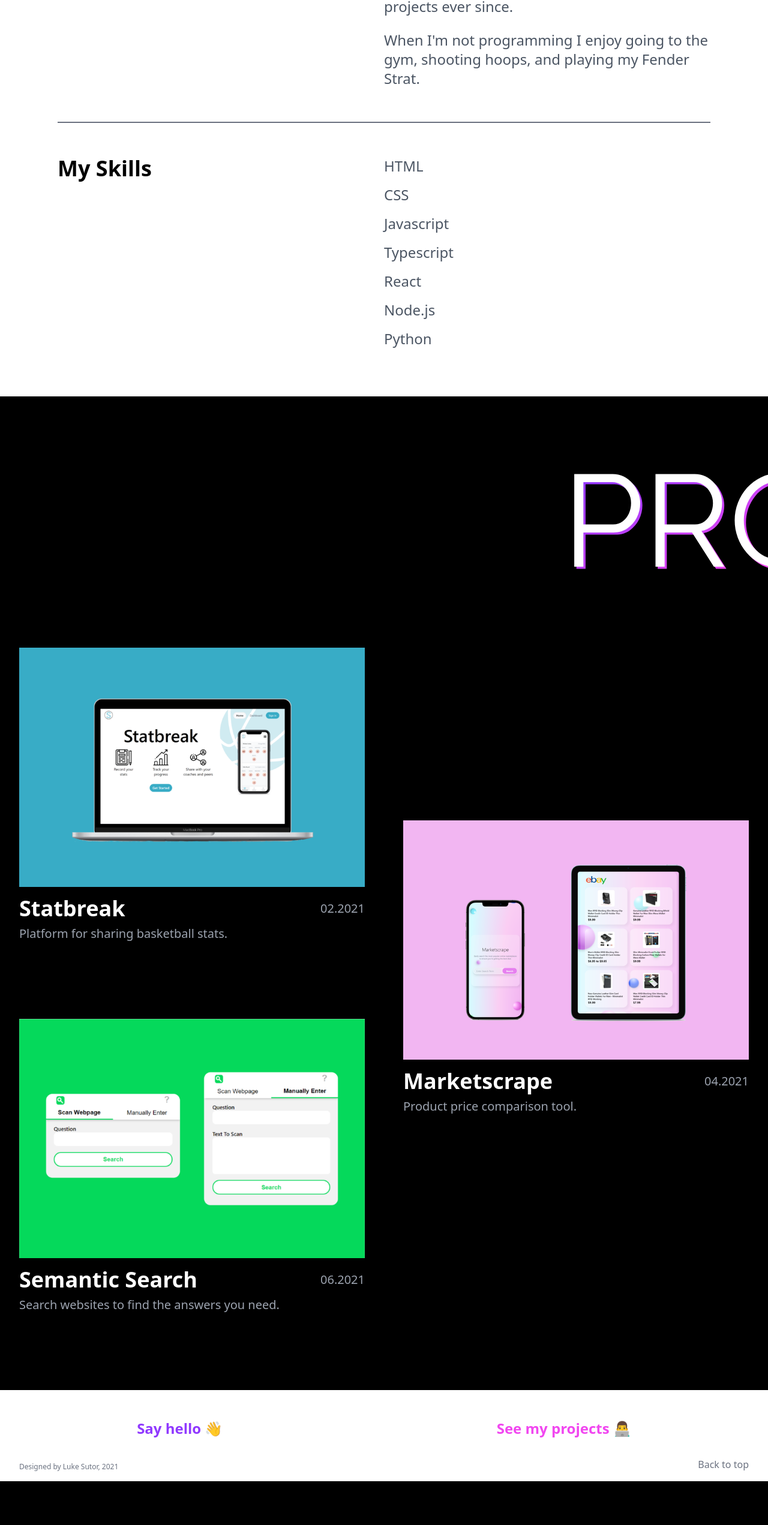
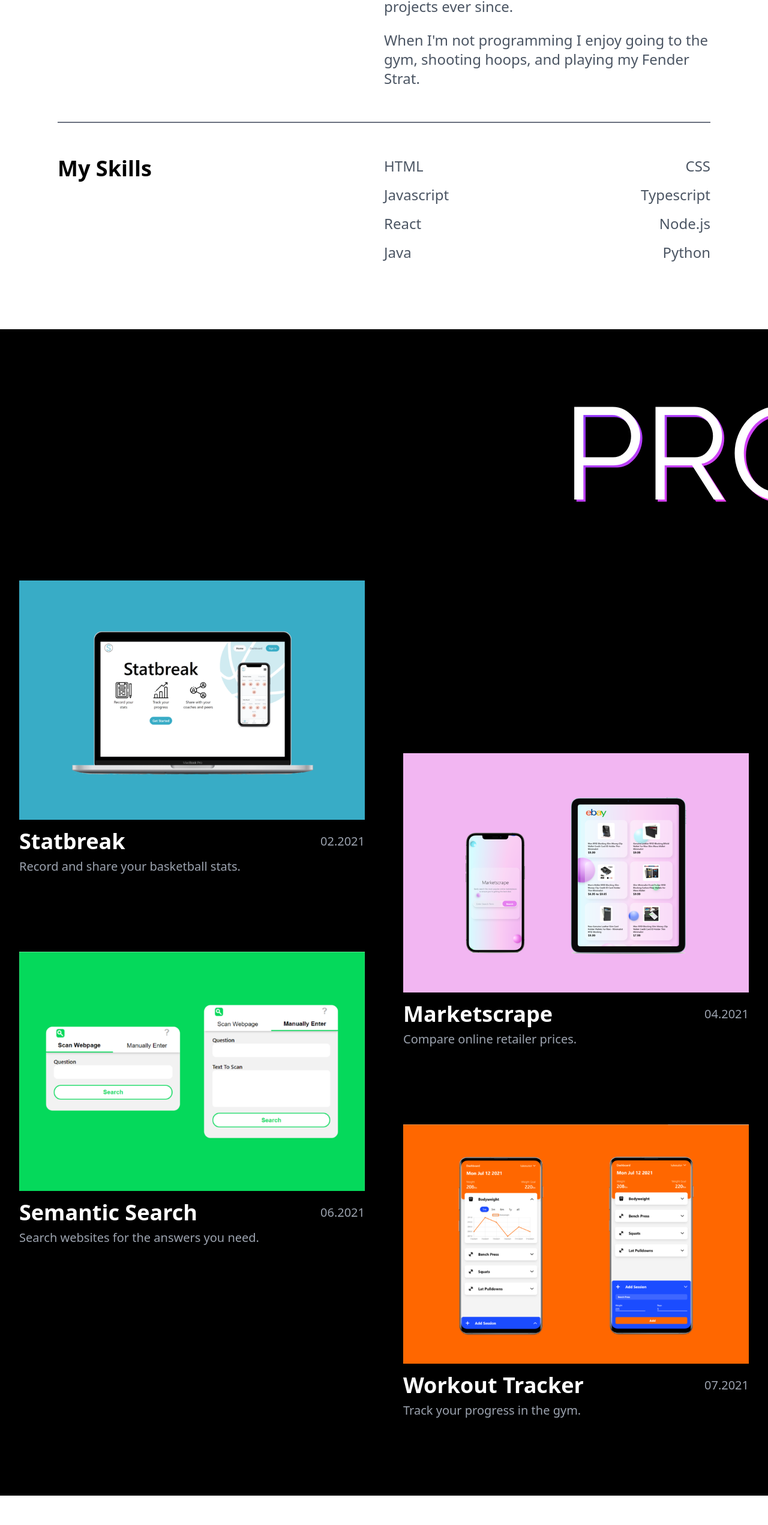
Before and after one commit to LukeSutor/lukesutor.github.io, a React (Create React App) app: page / in a window 1280 px wide. Shown: the part 1666-4209 px from the top of the page at 60% size. Before the commit the page ends 4136 px from the top, so only its background shows below. Built offline with nearby package versions, Linux system fonts and the light colour scheme.

Commit message:
add workout tracker and edit skills design

```diff
--- a/src/components/Projects.js
+++ b/src/components/Projects.js
@@ -1,18 +1,22 @@
 import React from 'react'
-import Marketscrape from './Marketscrape'
-import Statbreak from './Statbreak'
-import SemanticSearch from './SemanticSearch'
+import Marketscrape from './projects/Marketscrape'
+import Statbreak from './projects/Statbreak'
+import SemanticSearch from './projects/SemanticSearch'
+import WorkoutTracker from './projects/WorkoutTracker'
 import './css/projects.css'
 
 export default function Projects(props) {
   return (
     <div className="flex flex-col lg:flex-row justify-around pb-32">
-      <div className="grid grid-rows-1 grid-cols-1 w-full px-8 md:px-20 lg:px-8">
+      <div className="flex flex-col w-full px-8 md:px-20 lg:px-8">
         <Statbreak parentCallBack={props.parentCallBack} page={props.page} />
+        <div className="py-8 md:py-16" />
         <SemanticSearch parentCallBack={props.parentCallBack} page={props.page} />
       </div>
-      <div className="grid grid-rows-1 grid-cols-1 w-full mt-24 lg:mt-72 px-8 md:px-20 lg:px-8">
+      <div className="flex flex-col w-full mt-24 lg:mt-72 px-8 md:px-20 lg:px-8">
         <Marketscrape parentCallBack={props.parentCallBack} page={props.page} />
+        <div className="py-8 md:py-16" />
+        <WorkoutTracker parentCallBack={props.parentCallBack} page={props.page} />
       </div>
     </div>
   )
--- a/src/components/Skills.js
+++ b/src/components/Skills.js
@@ -23,13 +23,30 @@ export default function Skills(props) {
   }, [inView, page])
 
   const languagesHTML = [
-    <p className="pb-4">HTML</p>,
-    <p className="pb-4">CSS</p>,
-    <p className="pb-4">Javascript</p>,
-    <p className="pb-4">Typescript</p>,
-    <p className="pb-4">React</p>,
-    <p className="pb-4">Node.js</p>,
-    <p>Python</p>
+    <div className="flex flex-row justify-between pb-4">
+      <p>HTML</p>
+      <p>CSS</p>
+    </div>,
+    <div className="flex flex-row justify-between pb-4">
+      <p>Javascript</p>
+      <p>Typescript</p>
+    </div>,
+    <div className="flex flex-row justify-between pb-4">
+      <p>React</p>
+      <p>Node.js</p>
+    </div>,
+    <div className="flex flex-row justify-between pb-4">
+      <p>Java</p>
+      <p>Python</p>
+    </div>
+    // <p className="pb-4">HTML</p>,
+    // <p className="pb-4">CSS</p>,
+    // <p className="pb-4">Javascript</p>,
+    // <p className="pb-4">Typescript</p>,
+    // <p className="pb-4">React</p>,
+    // <p className="pb-4">Node.js</p>,
+    // <p className="pb-4">Java</p>,
+    // <p>Python</p>
   ]
 
   // Trail for skills
@@ -57,6 +74,10 @@ export default function Skills(props) {
           {trail.map((props, i) => <animated.div key={i} style={props} >{languagesHTML[i]}</animated.div>)}
         </div>
       </div>
+      <div className="flex flex-row justify-between pb-4">
+        <p></p>
+        <p></p>
+      </div>
     </div>
   )
 }
--- a/src/components/Marketscrape.js
+++ b/src/components/projects/Marketscrape.js
@@ -1,9 +1,9 @@
 import React, { useState, useEffect } from 'react'
 import { useSpring, animated } from 'react-spring'
 import { useInView } from 'react-intersection-observer'
-import marketscrape from './images/marketscrape.png'
-import Github from './images/Github'
-import Link from './images/Link'
+import marketscrape from '../images/marketscrape.png'
+import Github from '../images/Github'
+import Link from '../images/Link'
 
 export default function Marketscrape(props) {
 
@@ -33,7 +33,7 @@ export default function Marketscrape(props) {
 
 
   return (
-    <animated.div ref={ref} style={transition} className="w-full h-full">
+    <animated.div ref={ref} style={transition}>
       <div className="image-container">
         <img src={marketscrape} alt="" className="image" />
         <div className="overlay">
@@ -55,7 +55,7 @@ export default function Marketscrape(props) {
         <a href="https://lukesutor.github.io/marketscrape" target="_blank" rel="noreferrer" className="text-2xl md:text-4xl font-semibold hover:text-gray-300">Marketscrape</a>
         <p className="my-auto text-base md:text-xl text-gray-400 font-thin">04.2021</p>
       </div>
-      <p className="mt-2 text-base md:text-2xl lg:text-xl text-gray-400">Product price comparison tool.</p>
+      <p className="mt-2 text-base md:text-2xl lg:text-xl text-gray-400">Compare online retailer prices.</p>
     </animated.div>
   )
 }
--- a/src/components/SemanticSearch.js
+++ b/src/components/projects/SemanticSearch.js
@@ -1,9 +1,9 @@
 import React, { useState, useEffect } from 'react'
 import { useSpring, animated } from 'react-spring'
 import { useInView } from 'react-intersection-observer'
-import semantic_search from './images/semantic_search.png'
-import Github from './images/Github'
-import Link from './images/Link'
+import semantic_search from '../images/semantic_search.png'
+import Github from '../images/Github'
+import Link from '../images/Link'
 
 export default function SemanticSearch(props) {
 
@@ -33,7 +33,7 @@ export default function SemanticSearch(props) {
 
 
   return (
-    <animated.div ref={ref} style={transition} className="w-full h-full pt-24 lg:pt-32">
+    <animated.div ref={ref} style={transition}>
       <div className="image-container">
         <img src={semantic_search} alt="" className="image" />
         <div className="overlay">
@@ -55,7 +55,7 @@ export default function SemanticSearch(props) {
         <a href="https://chrome.google.com/webstore/detail/semantic-search/moknadjgghaffcedafbafjfjgnaanalm" target="_blank" rel="noreferrer" className="text-2xl md:text-4xl font-semibold hover:text-gray-300 whitespace-nowrap">Semantic Search</a>
         <p className="my-auto text-base md:text-xl text-gray-400 font-thin">06.2021</p>
       </div>
-      <p className="mt-2 text-base md:text-2xl lg:text-xl text-gray-400">Search websites to find the answers you need.</p>
+      <p className="mt-2 text-base md:text-2xl lg:text-xl text-gray-400">Search websites for the answers you need.</p>
     </animated.div>
   )
 }
--- a/src/components/Statbreak.js
+++ b/src/components/projects/Statbreak.js
@@ -1,9 +1,9 @@
 import React, { useEffect, useState } from 'react'
 import { useSpring, animated } from 'react-spring'
 import { useInView } from 'react-intersection-observer'
-import statbreak from './images/statbreak.png'
-import Github from './images/Github'
-import Link from './images/Link'
+import statbreak from '../images/statbreak.png'
+import Github from '../images/Github'
+import Link from '../images/Link'
 
 export default function Statbreak(props) {
 
@@ -33,7 +33,7 @@ export default function Statbreak(props) {
 
 
   return (
-    <animated.div ref={ref} style={transition} className="relative w-full h-full">
+    <animated.div ref={ref} style={transition}>
       <div className="image-container">
         <img src={statbreak} alt="" className="image" />
         <div className="overlay">
@@ -55,7 +55,7 @@ export default function Statbreak(props) {
         <a href="https://statbreak.herokuapp.com" target="_blank" rel="noreferrer" className="text-2xl md:text-4xl font-semibold hover:text-gray-300">Statbreak</a>
         <p className="my-auto text-base md:text-xl text-gray-400 font-thin">02.2021</p>
       </div>
-      <p className="mt-2 text-base md:text-2xl lg:text-xl text-gray-400">Platform for sharing basketball stats.</p>
+      <p className="mt-2 text-base md:text-2xl lg:text-xl text-gray-400">Record and share your basketball stats.</p>
     </animated.div>
   );
 }
--- /dev/null
+++ b/src/components/projects/WorkoutTracker.js
@@ -0,0 +1,62 @@
+import React, { useState, useEffect } from 'react'
+import { useSpring, animated } from 'react-spring'
+import { useInView } from 'react-intersection-observer'
+import workout_tracker from '../images/workout_tracker.png'
+import Github from '../images/Github'
+import Link from '../images/Link'
+
+export default function WorkoutTracker(props) {
+
+  const { page } = props
+
+  const [visible, setVisible] = useState(false)
+
+  const transition = useSpring({
+    config: { mass: 1, tension: 20, friction: 10 },
+    opacity: visible ? 1 : 0,
+    transform: visible ? 'translate3d(0, 0, 0)' : 'translate3d(0, 25px, 0)'
+  })
+
+  const { ref, inView, entry } = useInView({
+    threshold: 0.6
+  })
+
+  useEffect(() => {
+    if (inView) {
+      setVisible(true)
+      props.parentCallBack(2)
+      document.title = "Projects | Luke Sutor"
+    } else if (page <= 1) {
+      setVisible(false)
+    }
+  }, [inView, page])
+
+
+  return (
+    <animated.div ref={ref} style={transition}>
+      <div className="image-container">
+        <img src={workout_tracker} alt="" className="image" />
+        <div className="overlay">
+          <div className="link-container">
+            <a href="https://github.com/LukeSutor/workout-tracker" target="_blank" rel="noreferrer" className="link mr-4 rounded-full border-2 border-white"><Github /></a>
+            <a href="https://lukesutor.github.io/workout-tracker" target="_blank" rel="noreferrer" className="link rounded-full border-2 border-white"><Link /></a>
+          </div>
+          <div className="info-container">
+            <em className="info-label text-xl font-bold rounded-full border-2 border-white">i</em>
+            <div className="info">
+              <p className="text-xs md:text-xl text-justify">This web app lets you easily track your bodyweight and
+              any workouts you please through interactive charts and other measures as you progress toward your goals.
+              To get started, all you have to do is create your
+              account and start entering your workout data.</p>
+            </div>
+          </div>
+        </div>
+      </div>
+      <div className="flex flex-row justify-between">
+        <a href="https://lukesutor.github.io/workout-tracker" target="_blank" rel="noreferrer" className="text-2xl md:text-4xl font-semibold hover:text-gray-300 whitespace-nowrap">Workout Tracker</a>
+        <p className="my-auto text-base md:text-xl text-gray-400 font-thin">07.2021</p>
+      </div>
+      <p className="mt-2 text-base md:text-2xl lg:text-xl text-gray-400">Track your progress in the gym.</p>
+    </animated.div>
+  )
+}
```
Also changed, not shown: src/components/images/workout_tracker.png (added), src/components/images/workout_tracker_fullsize.png (added).
